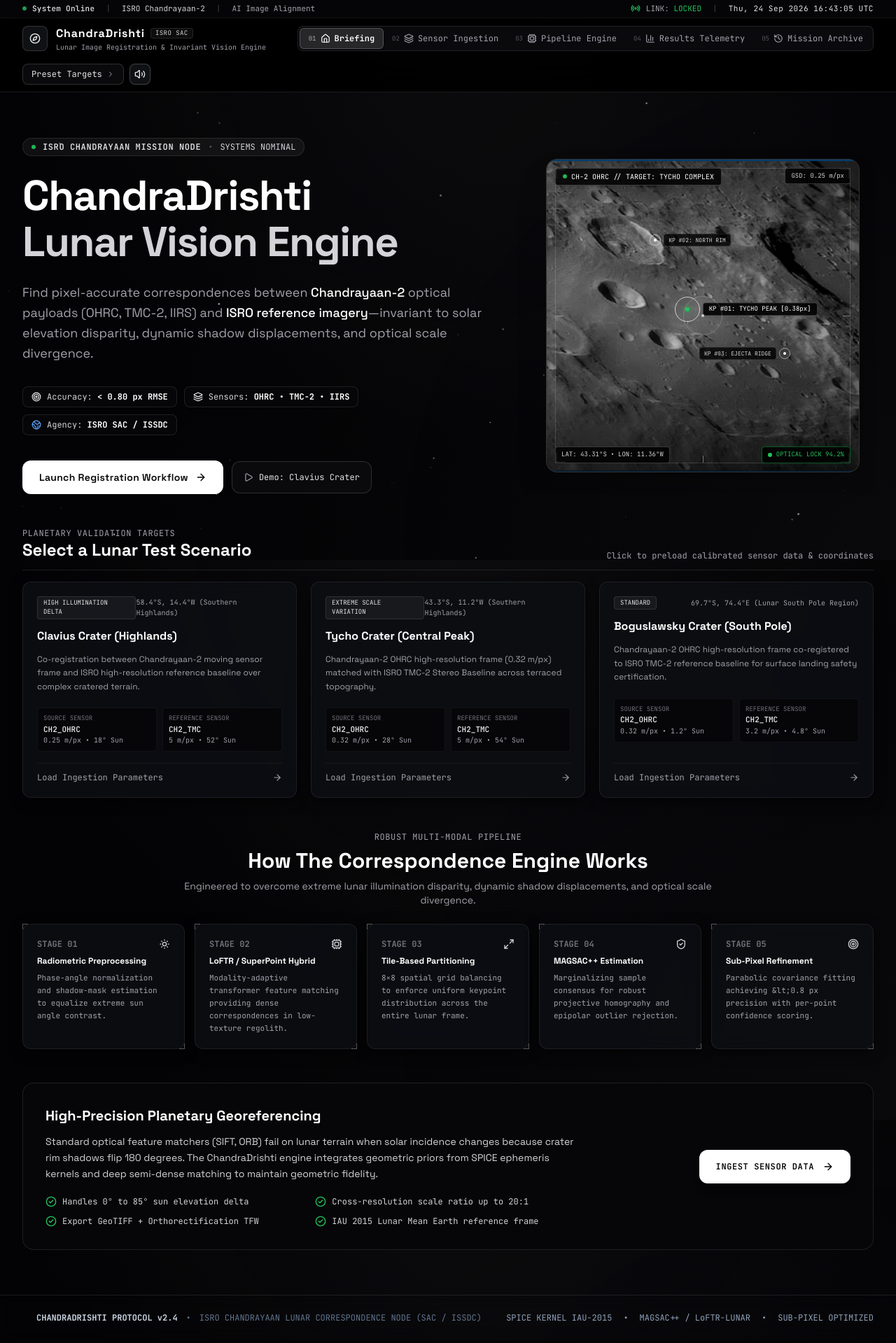
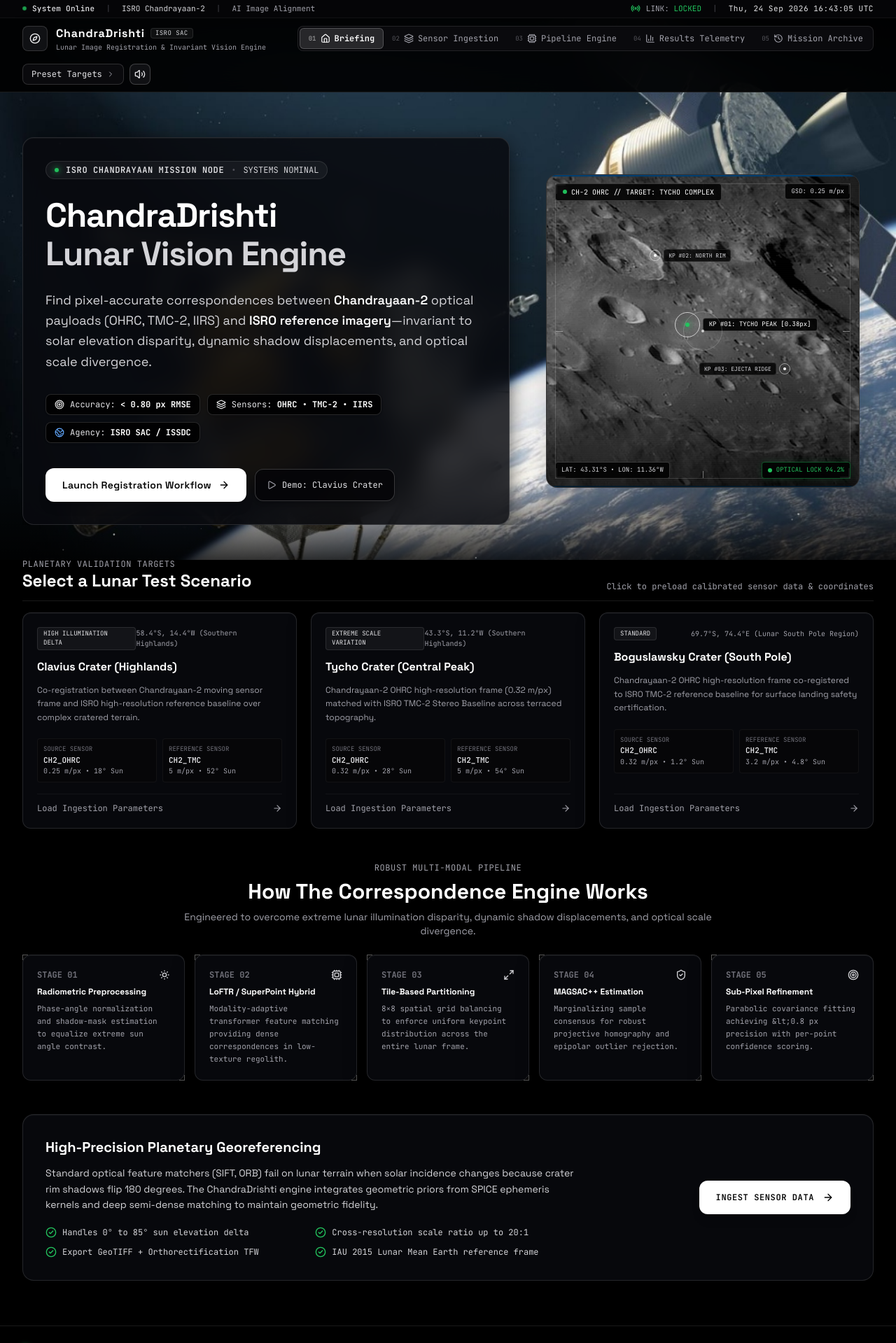
Before and after one commit to devgairola910/lunar-image-registration, a React (Vite) app: page / in a window 1280 px wide. Shown: the top 1919 px of the page at 70% size. Built offline with nearby package versions, Linux system fonts and the light colour scheme.

Commit message:
improved UI background

```diff
--- a/src/App.tsx
+++ b/src/App.tsx
@@ -1,5 +1,5 @@
 import { useState } from 'react';
-import { Starfield } from './components/common/Starfield';
+import { Background } from './components/common/Background';
 import { Header } from './components/common/Header';
 import { LandingView } from './components/views/LandingView';
 import { UploadView } from './components/views/UploadView';
@@ -115,9 +115,9 @@
   };
 
   return (
-    <div className="min-h-screen bg-space-950 text-slate-100 flex flex-col relative selection:bg-electron-500/30 selection:text-electron-300">
-      {/* Background Twinkling Starfield */}
-      <Starfield />
+    <div className="min-h-screen bg-obsidian-950 text-slate-100 flex flex-col relative selection:bg-white/20 selection:text-white">
+      {/* Background Spacecraft Orbital Imagery & Starfield */}
+      <Background />
 
       {/* Mission Control Top Navigation Bar */}
       <Header
@@ -195,21 +195,21 @@
       </main>
 
       {/* Mission Control Footer */}
-      <footer className="z-10 border-t border-white/10 bg-space-950/80 backdrop-blur-md py-6 px-4 sm:px-8 mt-auto text-xs font-mono text-slate-500">
+      <footer className="z-10 border-t border-white/10 bg-obsidian-950/85 backdrop-blur-xl py-6 px-4 sm:px-8 mt-auto text-xs font-mono text-regolith-500">
         <div className="max-w-7xl mx-auto flex flex-col sm:flex-row items-center justify-between gap-4">
           <div className="flex items-center space-x-3">
-            <span className="w-2 h-2 rounded-full bg-mission-teal"></span>
-            <span className="text-slate-300 font-bold">CHANDRADRISHTI PROTOCOL v2.4</span>
+            <span className="w-2 h-2 rounded-full bg-telemetry-green shadow-[0_0_8px_#22c55e]"></span>
+            <span className="text-regolith-200 font-bold tracking-wide">CHANDRADRISHTI PROTOCOL v2.4</span>
             <span>•</span>
-            <span>ISRO CHANDRAYAAN LUNAR CORRESPONDENCE NODE (SAC / ISSDC)</span>
+            <span className="text-regolith-400">ISRO CHANDRAYAAN LUNAR CORRESPONDENCE NODE (SAC / ISSDC)</span>
           </div>
 
-          <div className="flex items-center space-x-4 text-slate-400">
+          <div className="flex items-center space-x-4 text-regolith-400">
             <span>SPICE KERNEL IAU-2015</span>
             <span>•</span>
             <span>MAGSAC++ / LoFTR-LUNAR</span>
             <span>•</span>
-            <span className="text-electron-400">SUB-PIXEL OPTIMIZED</span>
+            <span className="text-earth-400 font-semibold">SUB-PIXEL OPTIMIZED</span>
           </div>
         </div>
       </footer>
--- /dev/null
+++ b/src/components/common/Background.tsx
@@ -0,0 +1,36 @@
+import React from 'react';
+import { Starfield } from './Starfield';
+
+interface BackgroundProps {
+  opacity?: number;
+  className?: string;
+}
+
+export const Background: React.FC<BackgroundProps> = ({
+  opacity = 1,
+  className = ''
+}) => {
+  return (
+    <div className={`fixed inset-0 pointer-events-none z-0 overflow-hidden select-none ${className}`}>
+      {/* Authentic High-Visibility Spacecraft Background Image */}
+      <div
+        className="absolute inset-0 bg-cover bg-center bg-no-repeat transition-all duration-300"
+        style={{
+          backgroundImage: 'url(/spacecraft_background.jpg)',
+          opacity: Math.min(Math.max(opacity, 0), 1),
+          backgroundPosition: 'center center',
+          backgroundSize: 'cover',
+        }}
+      />
+
+      {/* Very subtle edge tint only at top and bottom to seamlessly integrate Header & Footer */}
+      <div className="absolute inset-x-0 top-0 h-24 bg-gradient-to-b from-black/60 to-transparent pointer-events-none" />
+      <div className="absolute inset-x-0 bottom-0 h-28 bg-gradient-to-t from-black/80 to-transparent pointer-events-none" />
+
+      {/* Dynamic Twinkling Starfield */}
+      <Starfield />
+    </div>
+  );
+};
+
+export default Background;
--- a/src/components/views/LandingView.tsx
+++ b/src/components/views/LandingView.tsx
@@ -32,36 +32,36 @@
       <section className="relative pt-6 sm:pt-10 overflow-hidden">
         <div className="grid grid-cols-1 lg:grid-cols-12 gap-8 items-center">
           {/* Left Column: Mission Description & Action CTA */}
-          <div className="lg:col-span-7 space-y-6">
+          <div className="lg:col-span-7 space-y-6 mission-card p-6 sm:p-8 rounded-2xl border border-white/15 backdrop-blur-2xl shadow-2xl">
             <div className="inline-flex items-center space-x-2.5 px-3 py-1 rounded-full bg-white/5 border border-white/10 text-regolith-300 text-xs font-mono">
-              <span className="w-1.5 h-1.5 rounded-full bg-telemetry-green animate-pulse"></span>
+              <span className="w-1.5 h-1.5 rounded-full bg-telemetry-green animate-pulse shadow-[0_0_8px_#22c55e]"></span>
               <span className="font-semibold tracking-wider text-regolith-200">ISRO CHANDRAYAAN MISSION NODE</span>
               <span className="text-regolith-600">•</span>
               <span>SYSTEMS NOMINAL</span>
             </div>
 
-            <h1 className="text-3xl sm:text-5xl lg:text-6xl font-bold tracking-tight text-white font-display leading-[1.1]">
+            <h1 className="text-3xl sm:text-5xl lg:text-5xl font-bold tracking-tight text-white font-display leading-[1.15]">
               ChandraDrishti <br />
               <span className="text-regolith-300">
                 Lunar Vision Engine
               </span>
             </h1>
 
-            <p className="text-base sm:text-lg text-regolith-400 max-w-2xl leading-relaxed">
-              Find pixel-accurate correspondences between <span className="text-white font-medium">Chandrayaan-2</span> optical payloads (OHRC, TMC-2, IIRS) and <span className="text-white font-medium">ISRO reference imagery</span>—invariant to solar elevation disparity, dynamic shadow displacements, and optical scale divergence.
+            <p className="text-base sm:text-lg text-regolith-300 max-w-2xl leading-relaxed">
+              Find pixel-accurate correspondences between <span className="text-white font-semibold">Chandrayaan-2</span> optical payloads (OHRC, TMC-2, IIRS) and <span className="text-white font-semibold">ISRO reference imagery</span>—invariant to solar elevation disparity, dynamic shadow displacements, and optical scale divergence.
             </p>
 
             {/* Precision Technical Telemetry Chips */}
             <div className="flex flex-wrap gap-2.5 pt-2">
-              <div className="flex items-center space-x-2 px-3 py-1.5 rounded-lg bg-obsidian-900 border border-white/10 font-mono text-xs text-regolith-300 shadow-sm">
+              <div className="flex items-center space-x-2 px-3 py-1.5 rounded-lg bg-obsidian-950/80 border border-white/15 font-mono text-xs text-regolith-200 shadow-sm backdrop-blur-sm">
                 <Target className="w-3.5 h-3.5 text-regolith-100" />
                 <span>Accuracy: <strong className="text-white">&lt; 0.80 px RMSE</strong></span>
               </div>
-              <div className="flex items-center space-x-2 px-3 py-1.5 rounded-lg bg-obsidian-900 border border-white/10 font-mono text-xs text-regolith-300 shadow-sm">
+              <div className="flex items-center space-x-2 px-3 py-1.5 rounded-lg bg-obsidian-950/80 border border-white/15 font-mono text-xs text-regolith-200 shadow-sm backdrop-blur-sm">
                 <Layers className="w-3.5 h-3.5 text-regolith-100" />
                 <span>Sensors: <strong className="text-white">OHRC • TMC-2 • IIRS</strong></span>
               </div>
-              <div className="flex items-center space-x-2 px-3 py-1.5 rounded-lg bg-obsidian-900 border border-white/10 font-mono text-xs text-regolith-300 shadow-sm">
+              <div className="flex items-center space-x-2 px-3 py-1.5 rounded-lg bg-obsidian-950/80 border border-white/15 font-mono text-xs text-regolith-200 shadow-sm backdrop-blur-sm">
                 <Globe2 className="w-3.5 h-3.5 text-earth-400" />
                 <span>Agency: <strong className="text-white">ISRO SAC / ISSDC</strong></span>
               </div>
@@ -85,7 +85,7 @@
                   soundFx.playClick();
                   if (presets.length > 0) onSelectPreset(presets[0]);
                 }}
-                className="inline-flex items-center space-x-2 px-4 py-3.5 rounded-xl bg-obsidian-850 hover:bg-obsidian-750 border border-white/15 text-regolith-200 hover:text-white font-mono text-xs transition-all duration-150 cursor-pointer"
+                className="inline-flex items-center space-x-2 px-4 py-3.5 rounded-xl bg-obsidian-900/90 hover:bg-obsidian-800 border border-white/20 text-regolith-200 hover:text-white font-mono text-xs transition-all duration-150 cursor-pointer shadow-md"
               >
                 <Play className="w-3.5 h-3.5 text-regolith-400" />
                 <span>Demo: Clavius Crater</span>
@@ -331,7 +331,7 @@
       </section>
 
       {/* Geodetic Precision Highlights */}
-      <section className="rounded-2xl p-6 sm:p-8 bg-obsidian-900 border border-white/10 relative overflow-hidden">
+      <section className="rounded-2xl p-6 sm:p-8 mission-card border border-white/15 relative overflow-hidden backdrop-blur-2xl shadow-2xl">
         <div className="grid grid-cols-1 lg:grid-cols-3 gap-6 items-center">
           <div className="lg:col-span-2 space-y-3">
             <h3 className="text-xl font-bold text-white font-display">
--- a/src/index.css
+++ b/src/index.css
@@ -10,10 +10,6 @@
 
   body {
     background-color: #030305;
-    background-image:
-      radial-gradient(circle at 50% 0%, rgba(24, 24, 27, 0.4) 0%, transparent 60%),
-      radial-gradient(circle at 100% 100%, rgba(14, 14, 17, 0.5) 0%, transparent 70%);
-    background-attachment: fixed;
     min-height: 100vh;
     font-family: 'Space Grotesk', 'Inter', system-ui, sans-serif;
     color: #e4e4e7;
@@ -38,19 +34,26 @@
 
 /* Aerospace Instrument Panel Styling */
 .mission-card {
-  background: rgba(14, 15, 19, 0.85);
-  backdrop-filter: blur(12px);
-  -webkit-backdrop-filter: blur(12px);
-  border: 1px solid rgba(255, 255, 255, 0.08);
-  box-shadow: 0 4px 20px -2px rgba(0, 0, 0, 0.8);
+  background: rgba(9, 10, 15, 0.84);
+  backdrop-filter: blur(16px);
+  -webkit-backdrop-filter: blur(16px);
+  border: 1px solid rgba(255, 255, 255, 0.12);
+  box-shadow: 0 8px 32px -4px rgba(0, 0, 0, 0.8), inset 0 1px 0 0 rgba(255, 255, 255, 0.05);
 }
 
 .mission-card-glow {
-  background: rgba(18, 19, 24, 0.9);
-  backdrop-filter: blur(16px);
-  -webkit-backdrop-filter: blur(16px);
-  border: 1px solid rgba(255, 255, 255, 0.15);
-  box-shadow: 0 4px 24px -2px rgba(0, 0, 0, 0.85), inset 0 1px 0 0 rgba(255, 255, 255, 0.05);
+  background: rgba(13, 15, 22, 0.90);
+  backdrop-filter: blur(20px);
+  -webkit-backdrop-filter: blur(20px);
+  border: 1px solid rgba(255, 255, 255, 0.22);
+  box-shadow: 0 8px 36px -2px rgba(0, 0, 0, 0.88), 0 0 24px -4px rgba(56, 189, 248, 0.18), inset 0 1px 0 0 rgba(255, 255, 255, 0.08);
+}
+
+.frosted-surface {
+  background: rgba(6, 7, 10, 0.78);
+  backdrop-filter: blur(14px);
+  -webkit-backdrop-filter: blur(14px);
+  border: 1px solid rgba(255, 255, 255, 0.1);
 }
 
 /* Precision HUD Reticle Corners */
```
Also changed, not shown: public/spacecraft_background.jpg (added).
